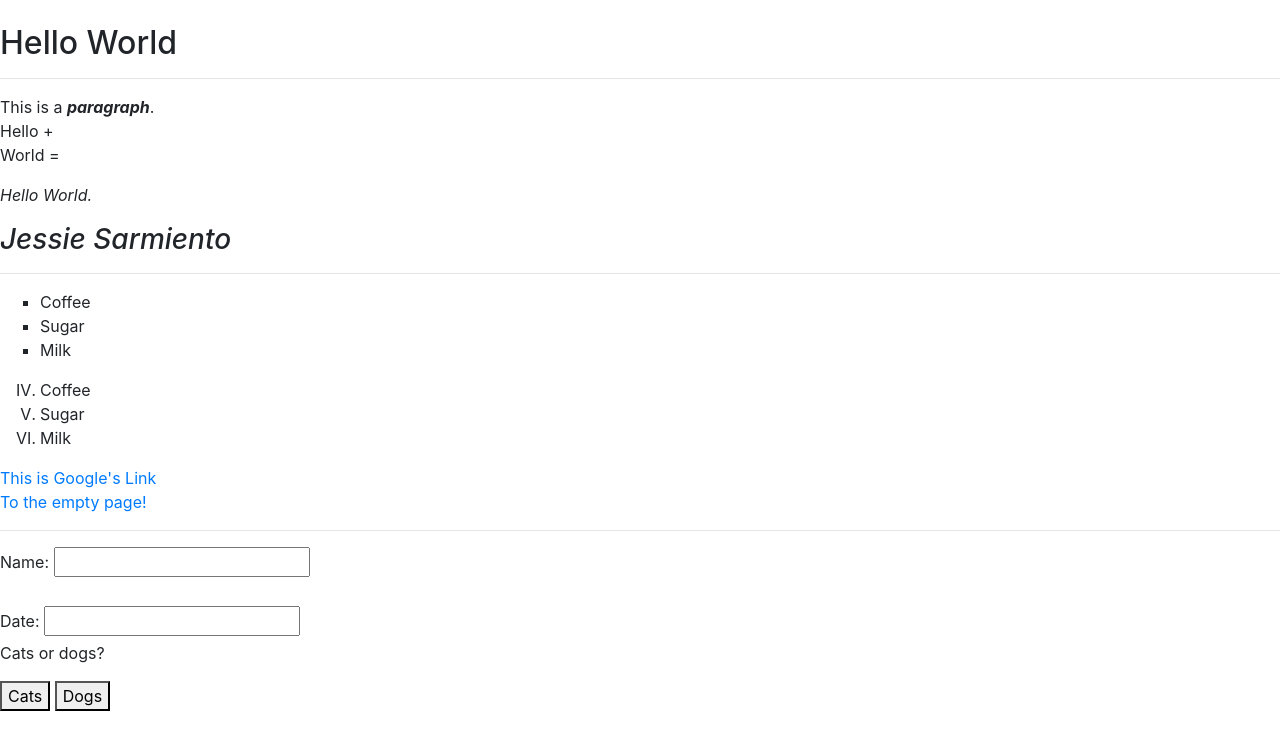
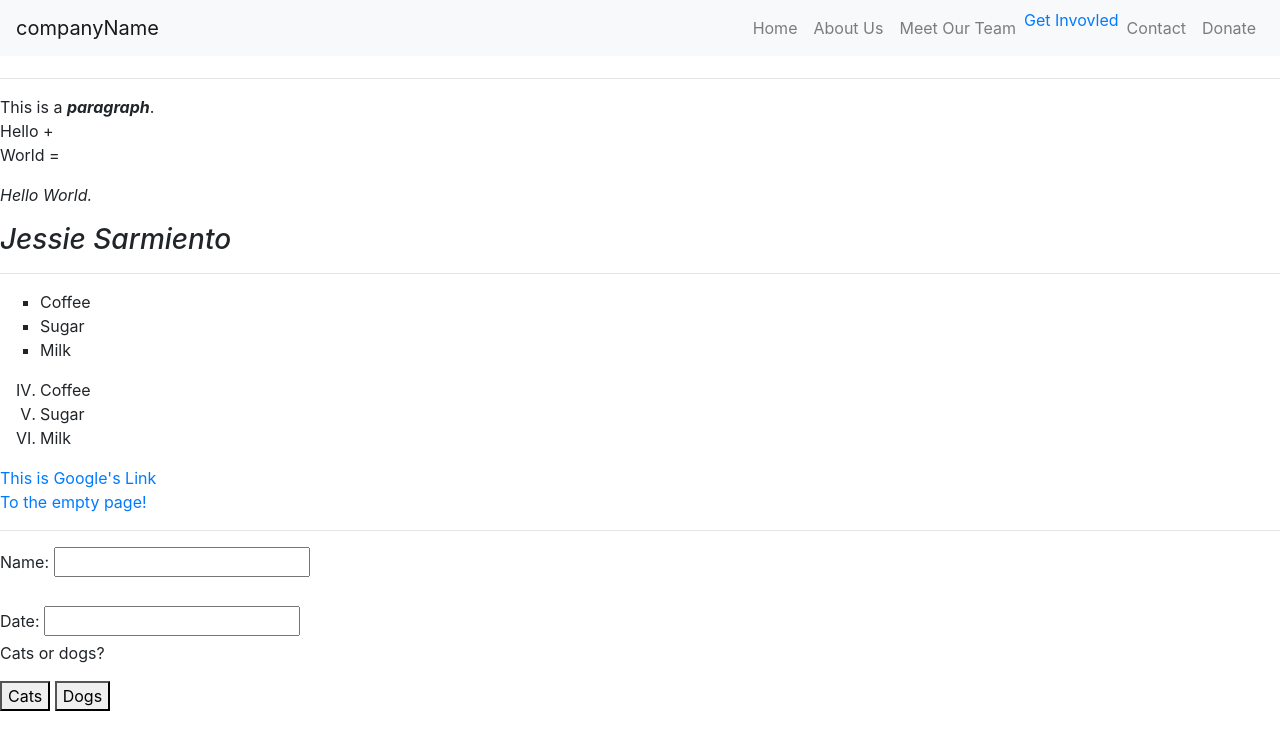
Before and after one commit to Jessie425/hello-world, a plain HTML site: page index.html in a window 1280 px wide. Drawn offline with nearby package versions, Linux system fonts and the light colour scheme.

Commit message:
Second Class

```diff
--- a/index.html
+++ b/index.html
@@ -3,12 +3,41 @@
     <head>
         <title>My Blog</title>
         <link rel="stylesheet" href="https://stackpath.bootstrapcdn.com/bootstrap/4.1.3/css/bootstrap.min.css" integrity="sha384-MCw98/SFnGE8fJT3GXwEOngsV7Zt27NXFoaoApmYm81iuXoPkFOJwJ8ERdknLPMO" crossorigin="anonymous">
-        <script src="https://stackpath.bootstrapcdn.com/bootstrap/4.1.3/js/bootstrap.min.js" integrity="sha384-ChfqqxuZUCnJSK3+MXmPNIyE6ZbWh2IMqE241rYiqJxyMiZ6OW/JmZQ5stwEULTy" crossorigin="anonymous"></script>
-
     </head>
     <body>
         <script src="https://code.jquery.com/jquery-3.3.1.slim.min.js" integrity="sha384-q8i/X+965DzO0rT7abK41JStQIAqVgRVzpbzo5smXKp4YfRvH+8abtTE1Pi6jizo" crossorigin="anonymous"></script>
         <script src="https://cdnjs.cloudflare.com/ajax/libs/popper.js/1.14.3/umd/popper.min.js" integrity="sha384-ZMP7rVo3mIykV+2+9J3UJ46jBk0WLaUAdn689aCwoqbBJiSnjAK/l8WvCWPIPm49" crossorigin="anonymous"></script>
+        <script src="https://stackpath.bootstrapcdn.com/bootstrap/4.1.3/js/bootstrap.min.js" integrity="sha384-ChfqqxuZUCnJSK3+MXmPNIyE6ZbWh2IMqE241rYiqJxyMiZ6OW/JmZQ5stwEULTy" crossorigin="anonymous"></script>
+        <!--Navbar-->
+        <nav class="navbar navbar-expand-lg fixed-top navbar-light bg-light">
+
+            <a class= "navbar-brand" href = "#" > companyName</a>
+            <button class = "navbar-toggler" type ="button" data-toggle = "collapse" data-target = "#navbarNav">
+                <span class = "navbar-toggler-icon"></span>
+            </button>
+            <div class = "collapse navbar-collapse" id="navbarNav"></div>
+                <ul class = "navbar-nav ml-auto">
+                    <li class ="nav-item">
+                        <a class = "nav-link" href = "#header">Home</a>
+                    </li>
+                    <li class = "nav-item">
+                        <a class ="nav-link" href = "#about">About Us</a>
+                    </li>
+                    <li class = "nav-item">
+                        <a class = "nav-link" href = "#team"> Meet Our Team</a>
+                    </li>
+                    <li class  = "nav-item">
+                        <a class = "nav-item" href = "#getinvolved"> Get Invovled</a>
+                    </li>
+                    <li class = "nav-item">
+                        <a class = "nav-link" href = "#contact"> Contact</a>
+                    </li>
+                    <li class = "nav-item">
+                        <a class = "nav-link" href = "#donate">Donate</a>
+                    </li>
+                </ul>
+            </div>
+        </nav>
         <div>
             <br>
             <h2>Hello World</h2>
```
